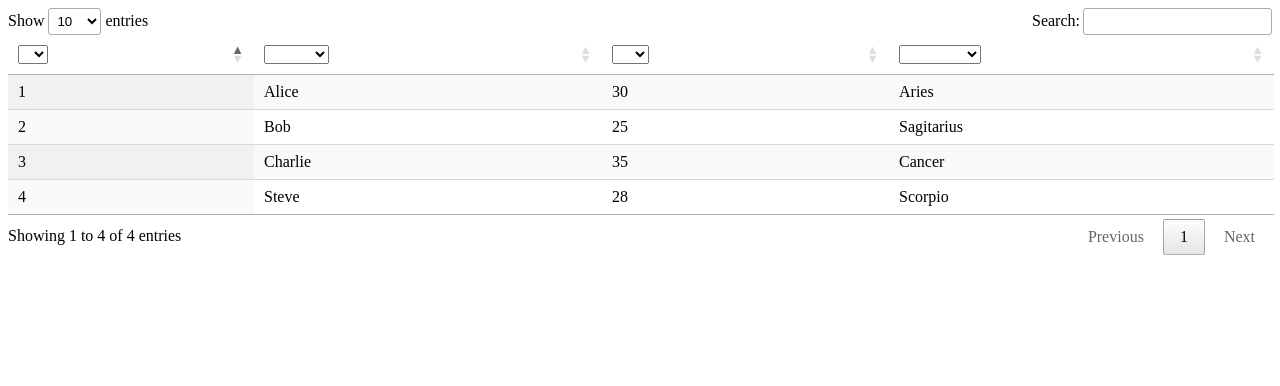
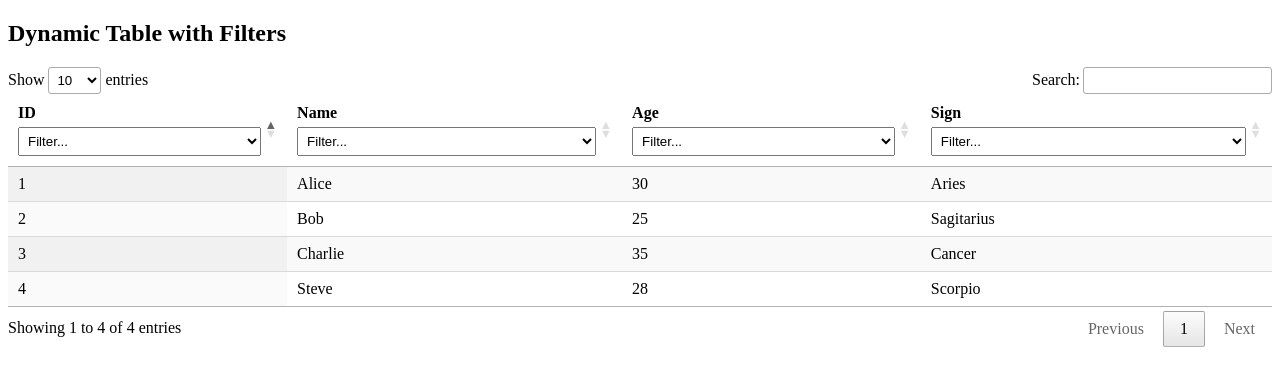
Before and after one commit to mattian7741/genux, a Flask app: page / in a window 1280 px wide. Shown: the top 386 px of the page. Run offline with Flask 3, Linux system fonts and the light colour scheme; some libraries are stand-ins or nearby versions.

Commit message:
fixed formatting and filters

```diff
--- a/templates/index.html
+++ b/templates/index.html
@@ -2,8 +2,21 @@
 <html lang="en">
 <head>
     <meta charset="UTF-8">
-    <title>Dynamic Table</title>
+    <title>Dynamic Table with Filters</title>
     <link rel="stylesheet" href="https://cdn.datatables.net/1.10.20/css/jquery.dataTables.min.css">
+    <style>
+        /* Styling for dropdowns */
+        #data_table thead select {
+            width: 100%;
+            padding: 5px;
+            margin-top: 5px;
+        }
+        #error-message {
+            color: red;
+            font-weight: bold;
+            display: none;
+        }
+    </style>
     <script src="https://code.jquery.com/jquery-3.3.1.min.js"></script>
     <script src="https://cdn.datatables.net/1.10.20/js/jquery.dataTables.min.js"></script>
     <script>
@@ -11,48 +24,54 @@
         fetch('/data')
         .then(response => response.json())
         .then(json => {
-            var columns = json.columns.map(col => ({
-                data: col.data,
-                title: col.title
-            }));
+            // Clear any existing rows in the thead to prevent duplication
+            $('#data_table thead').empty();
 
-            // Now initialize DataTable
-            $('#data_table').DataTable({
-                data: json.data,
-                columns: columns
+            // Create header row and filter row
+            var thead = $('#data_table thead');
+            var headerRow = $('<tr></tr>').appendTo(thead);
+            var filterRow = $('<tr></tr>').appendTo(thead);
+
+            json.columns.forEach(col => {
+                $('<th>').appendTo(filterRow);  // Placeholder for filter dropdown
             });
 
-            // Dynamically create the dropdown filters after initializing DataTable
-            var table = $('#data_table').DataTable();
+            // Initialize DataTable with data and columns, and ensure any existing table is cleared
+            var table = $('#data_table').DataTable({
+                destroy: true,  // Clears any previous DataTable initialization
+                data: json.data,
+                columns: json.columns,
+                autoWidth: false  // Prevents DataTables from auto-adjusting column width
+            });
+
+            // Add dropdown filters in filterRow
             table.columns().every(function() {
                 var column = this;
-                var select = $('<select><option value=""></option></select>')
-                    .appendTo($(column.header()).empty())
+                var select = $('<select><option value="">Filter...</option></select>')
+                    .appendTo(filterRow.find('th').eq(column.index()))
                     .on('change', function() {
-                        var val = $.fn.dataTable.util.escapeRegex(
-                            $(this).val()
-                        );
-                        column
-                            .search(val ? '^' + val + '$' : '', true, false)
-                            .draw();
+                        var val = $.fn.dataTable.util.escapeRegex($(this).val());
+                        column.search(val ? '^' + val + '$' : '', true, false).draw();
                     });
 
+                // Populate each dropdown with unique values from column data
                 column.data().unique().sort().each(function(d) {
-                    select.append('<option value="' + d + '">' + d + '</option>')
+                    select.append('<option value="' + d + '">' + d + '</option>');
                 });
             });
         })
-        .catch(error => console.error('Error loading the data:', error));
+        .catch(error => {
+            console.error('Error loading the data:', error);
+            $('#error-message').show().text('Error loading data, please try again later.');
+        });
     });
     </script>
 </head>
 <body>
+    <h2>Dynamic Table with Filters</h2>
+    <p id="error-message">Error loading data, please try again later.</p>
     <table id="data_table" class="display">
-    <thead>
-        <tr></tr> <!-- Column titles -->
-        <tr></tr> <!-- Filter dropdowns -->
-    </thead>
-</table>
-
+        <thead></thead>
+    </table>
 </body>
 </html>
```
